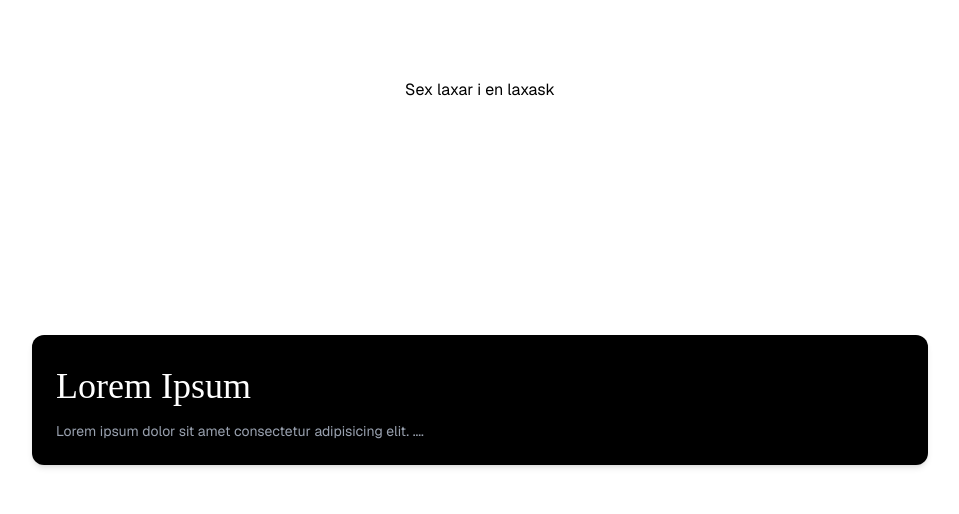
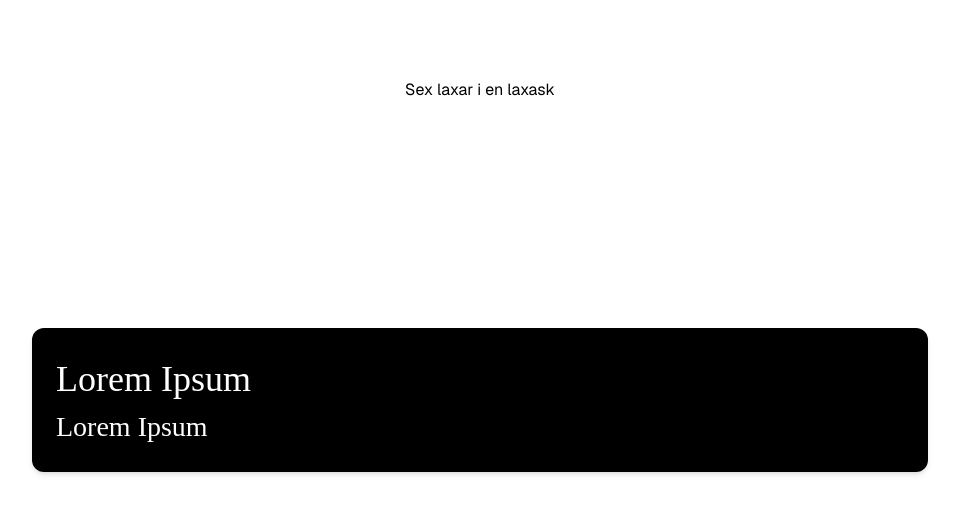
Before and after one commit to Endorze/Thornbound, a Next.js app: page / in a window 1280 px wide. Shown: the top 514 px of the page, without its empty margins (160-1119 px from the left). Built offline with nearby package versions, Linux system fonts and the light colour scheme.

Commit message:
changed the requested coding

```diff
--- a/src/app/components/ReusableH3Title/ReusableH3Title.tsx
+++ b/src/app/components/ReusableH3Title/ReusableH3Title.tsx
@@ -1,14 +1,15 @@
+type Props = {
+  text: string;
+  size?: string;
+};
 
-
-interface ReusableH3TitleProps {
-  children: React.ReactNode;
-  className?: string;
-}
-
-const ReusableH3Title = ({ children, className = "" }: ReusableH3TitleProps) => {
+const ReusableH3Title = ({ text, size = "36px" }: Props) => {
   return (
-    <h3 className={`text-[36px] font-normal font-[Almendra] text-white ${className}`}>
-      {children}
+    <h3
+      style={{ fontSize: size }}
+      className="text-white font-normal font-[Almendra]"
+    >
+      {text}
     </h3>
   );
 };
--- a/src/app/page.tsx
+++ b/src/app/page.tsx
@@ -7,12 +7,9 @@ export default function Home() {
     <div className="grid grid-rows-[20px_1fr_20px] items-center justify-items-center min-h-screen p-8 pb-20 gap-16 sm:p-20 font-[family-name:var(--font-geist-sans)]">
       <h1>Sex laxar i en laxask</h1>
 
-      {/* ✅ Your Reusable H3 section */}
-      <section className="bg-black p-6 w-full max-w-4xl rounded-xl shadow-md">
-        <ReusableH3Title>Lorem Ipsum</ReusableH3Title>
-        <p className="text-gray-400 mt-2 text-sm">
-          Lorem ipsum dolor sit amet consectetur adipisicing elit. ....
-        </p>
+       <section className="bg-black p-6 w-full max-w-4xl rounded-xl shadow-md">
+        <ReusableH3Title text={"Lorem Ipsum"}/>
+        <ReusableH3Title text="Lorem Ipsum" size="28px" />
       </section>
     </div>
   );
```
Also changed, not shown: package.json (+4 -3 lines).
